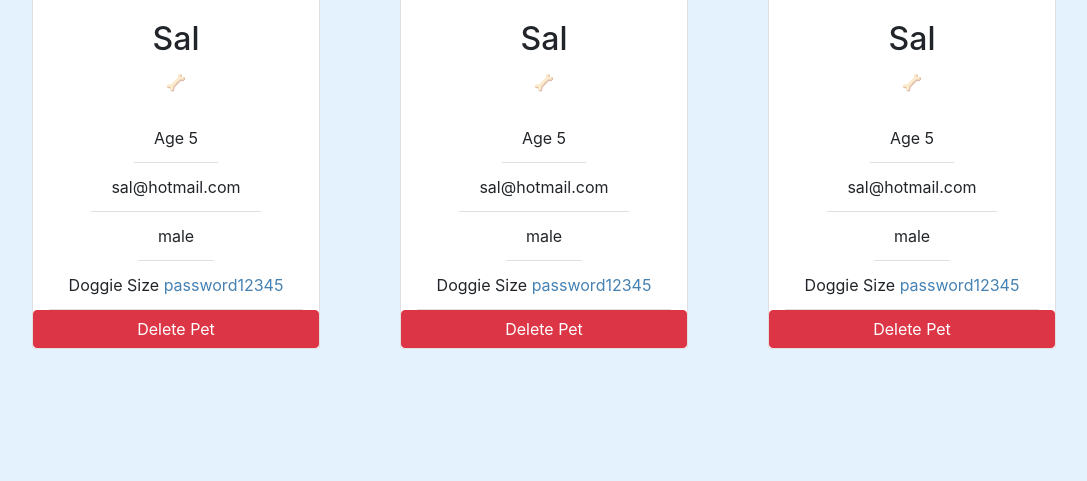
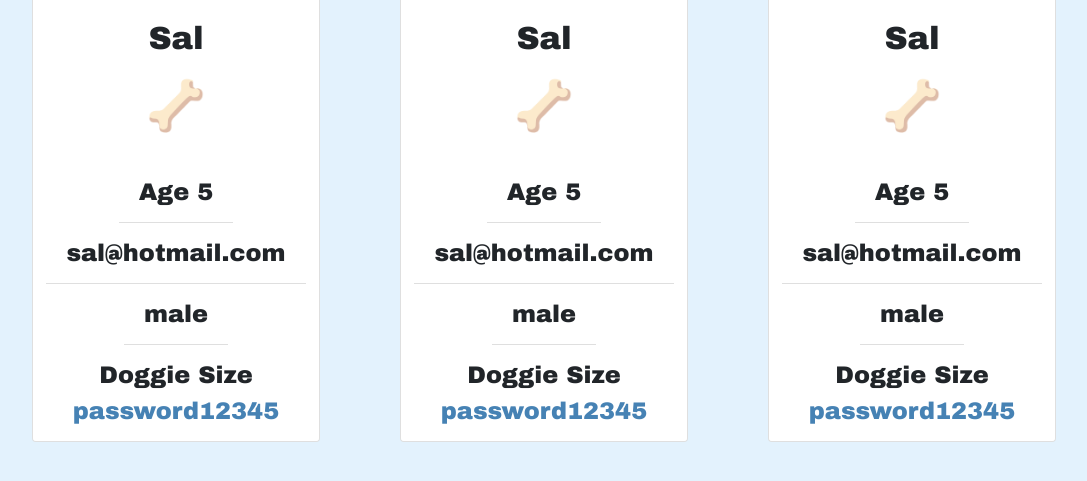
Before and after one commit to D-Y-A-G/K9Cupid, a Node server app: template views/profile.handlebars in a window 1280 px wide. Shown: the part 181-662 px from the top of the page, without its empty margins (8-1095 px from the left). Run offline with Node 20, Linux system fonts and the light colour scheme; the template is opened without the code that fills it: values that come from a table or form of the project are taken from there, others are empty; data comes from the database, SQL or seed files in the repository; some libraries are stand-ins or nearby versions.

Commit message:
updated code

```diff
--- a/views/homepage.handlebars
+++ b/views/homepage.handlebars
@@ -5,7 +5,7 @@
   {{! <button class="btn btn-primary" id="logout">logout</button>
   <script src="/js/logout.js"></script> }}
   <h3
-    style="color:rgba(65, 105, 225, 0.836); font-family: 'Archivo Black', sans-serif; text-align:center; align-items:center; margin-top: 50px; text-shadow: 2px 2px white;"
+    style="font-size: 3.5rem; color:rgba(65, 105, 225, 0.836); font-family: 'Archivo Black', sans-serif; text-align:center; align-items:center; margin-top: 50px; text-shadow: 2px 2px white;"
   >Our Most Popular Profiles!</h3>
   <div style="margin-right: 580px; margin-top: 70px;">
     <div
@@ -37,7 +37,7 @@
       style="width: 18rem; position:relative; top: 10px; left: 40%; float:left; margin-right: 25px;"
     >
       <img
-        src="https://i.imgur.com/CcJTsWX.jpeg"
+        src="https://i.imgur.com/f8gH9.jpg"
         class="card-img-top"
         alt="blue eyes dog"
         style="height:30%"
@@ -53,7 +53,7 @@
       </div>
     </div>
 
-    {{! uncomment this out before presentation or find a new pic}}
+
 
     <div
       class="center card"
--- a/views/profile.handlebars
+++ b/views/profile.handlebars
@@ -14,13 +14,16 @@
     style="width: 18rem; position:relative; margin:40px; float:left;"
   >
     <img src="{{pet.image}}" class="card-img-top" alt="dog picture" />
-    <div class="card-body" style="text-align: center; align-items:center">
+    <div
+      class="card-body"
+      style="text-align: center; align-items:center font-size:1.5rem; font-family: 'Archivo Black', sans-serif;"
+    >
       <h2 class="card-title">{{pet.pet_name}}</h2>
-      <p class="card-text">🦴</p>
+      <p class="card-text" style="font-size: 3rem;">🦴</p>
     </div>
     <ul
       class="list-group list-group-flush"
-      style="text-align: center; align-items:center"
+      style="text-align: center; align-items:center; font-size:1.5rem; font-family: 'Archivo Black', sans-serif;"
     >
       <li class="list-group-item">Age {{pet.age}}</li>
       <li class="list-group-item">{{pet.breed}}</li>
@@ -28,12 +31,12 @@
       <li class="list-group-item">Doggie Size
         <span style="color: steelblue;">{{pet.size}}</span></li>
     </ul>
-    <button
+    {{!-- <button
       class="btn btn-danger"
       type="submit"
       data-id="{{pet.id}}"
       id="del-pet"
-    >Delete Pet</button>
+    >Delete Pet</button> --}}
 
   </div>
 
```
Also changed, not shown: views/results.handlebars (+3 -17 lines).
